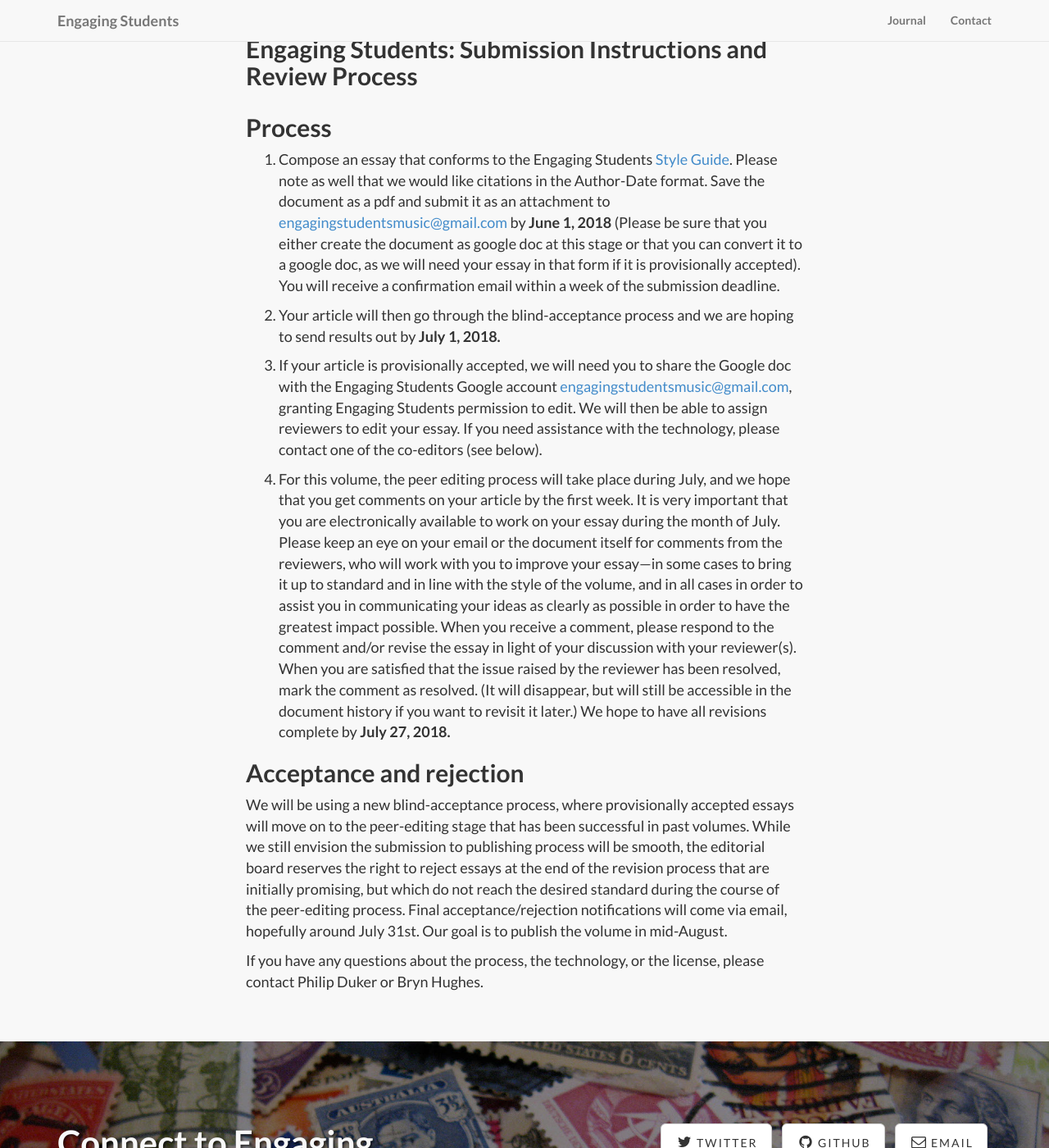
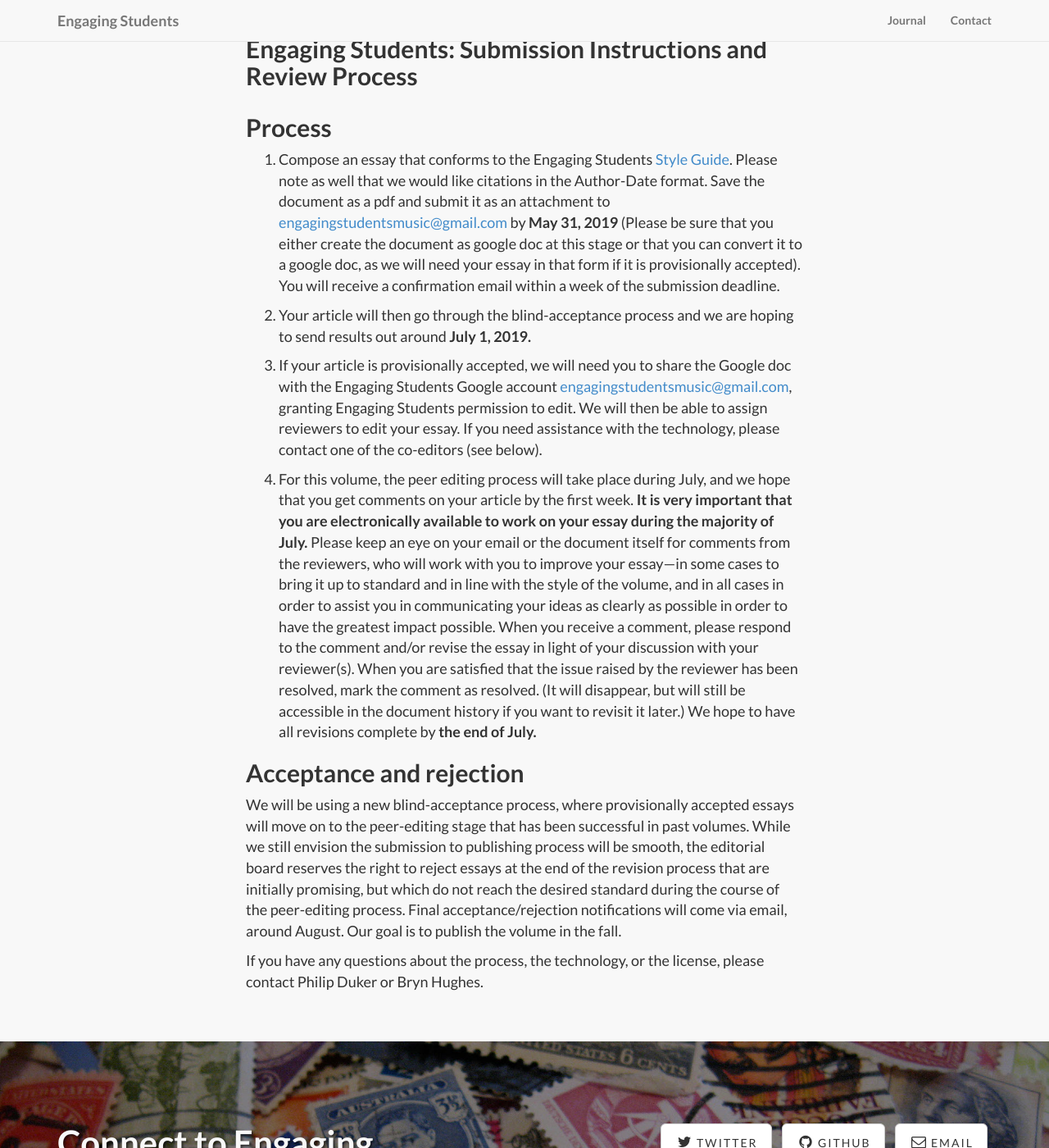
Before and after one commit to flipcamp/flipcamp.github.io, a Jekyll site: the page built from essubmit.md, in a window 1280 px wide and 1400 px high, scrolled down 835 px. Shown: the whole window at 82% size. Built offline with Jekyll 4.4.1, drawn with Linux system fonts in a browser that asks for light colours; nearby versions of some CDN libraries; library files that are not in the unit come from our copies.

Commit message:
Update essubmit.md
updating for vo. 7

```diff
--- a/essubmit.md
+++ b/essubmit.md
@@ -5,17 +5,17 @@
 
 ## Process ##
 
-1. Compose an essay that conforms to the Engaging Students [Style Guide](/esstyle/). Please note as well that we would like citations in the Author-Date format. Save the document as a pdf and submit it as an attachment to <engagingstudentsmusic@gmail.com> by **June 1, 2018** (Please be sure that you either create the document as google doc at this stage or that you can convert it to a google doc, as we will need your essay in that form if it is provisionally accepted). You will receive a confirmation email within a week of the submission deadline.
+1. Compose an essay that conforms to the Engaging Students [Style Guide](/esstyle/). Please note as well that we would like citations in the Author-Date format. Save the document as a pdf and submit it as an attachment to <engagingstudentsmusic@gmail.com> by **May 31, 2019** (Please be sure that you either create the document as google doc at this stage or that you can convert it to a google doc, as we will need your essay in that form if it is provisionally accepted). You will receive a confirmation email within a week of the submission deadline.
 
-2. Your article will then go through the blind-acceptance process and we are hoping to send results out by **July 1, 2018.**
+2. Your article will then go through the blind-acceptance process and we are hoping to send results out around **July 1, 2019.**
 
 3. If your article is provisionally accepted, we will need you to share the Google doc with the Engaging Students Google account <engagingstudentsmusic@gmail.com>, granting Engaging Students permission to edit. We will then be able to assign reviewers to edit your essay. If you need assistance with the technology, please contact one of the co-editors (see below).
 
-4. For this volume, the peer editing process will take place during July, and we hope that you get comments on your article by the first week. It is very important that you are electronically available to work on your essay during the month of July. Please keep an eye on your email or the document itself for comments from the reviewers, who will work with you to improve your essay—in some cases to bring it up to standard and in line with the style of the volume, and in all cases in order to assist you in communicating your ideas as clearly as possible in order to have the greatest impact possible. When you receive a comment, please respond to the comment and/or revise the essay in light of your discussion with your reviewer(s). When you are satisfied that the issue raised by the reviewer has been resolved, mark the comment as resolved. (It will disappear, but will still be accessible in the document history if you want to revisit it later.) We hope to have all revisions complete by **July 27, 2018.**
+4. For this volume, the peer editing process will take place during July, and we hope that you get comments on your article by the first week. **It is very important that you are electronically available to work on your essay during the majority of July.** Please keep an eye on your email or the document itself for comments from the reviewers, who will work with you to improve your essay—in some cases to bring it up to standard and in line with the style of the volume, and in all cases in order to assist you in communicating your ideas as clearly as possible in order to have the greatest impact possible. When you receive a comment, please respond to the comment and/or revise the essay in light of your discussion with your reviewer(s). When you are satisfied that the issue raised by the reviewer has been resolved, mark the comment as resolved. (It will disappear, but will still be accessible in the document history if you want to revisit it later.) We hope to have all revisions complete by **the end of July.**
 
 ## Acceptance and rejection ##
 
 We will be using a new blind-acceptance process, where provisionally accepted essays will move on to the peer-editing stage that has been successful in past volumes. While we still envision the submission to publishing process will be smooth, the editorial board reserves the right to reject essays at the end of the revision process that are initially promising, but which do not reach the desired standard during the course of the peer-editing process.
-Final acceptance/rejection notifications will come via email, hopefully around July 31st. Our goal is to publish the volume in mid-August.
+Final acceptance/rejection notifications will come via email, around August. Our goal is to publish the volume in the fall.
 
 If you have any questions about the process, the technology, or the license, please contact Philip Duker or Bryn Hughes.
```
